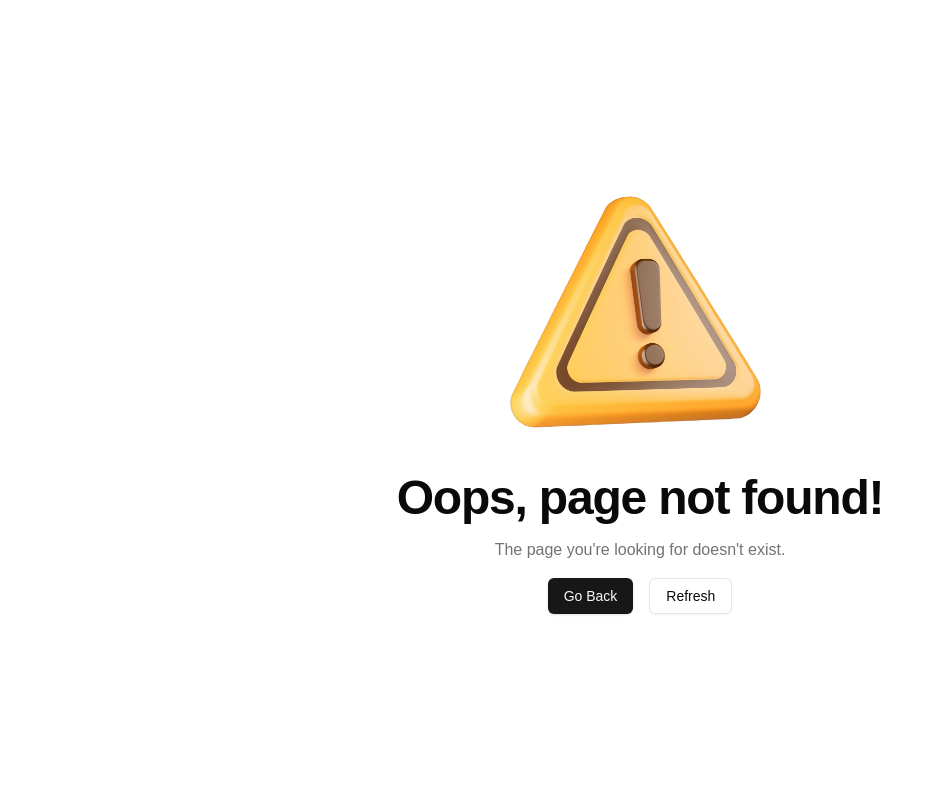
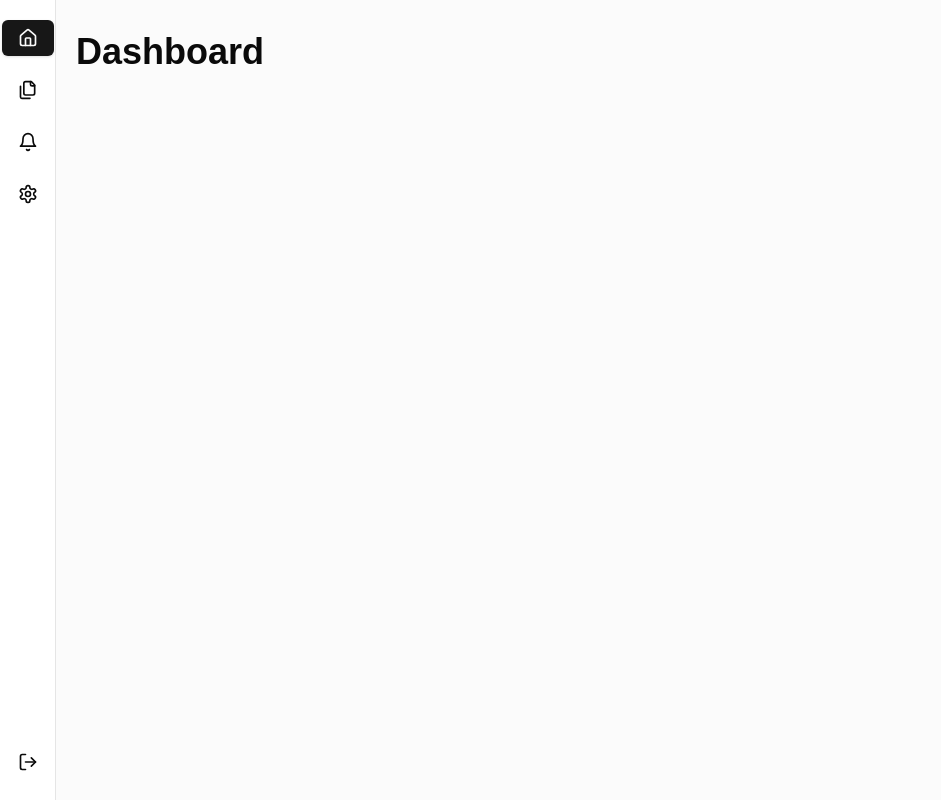
Before and after one commit to jdvictoria/juan-deped, a Next.js app: page /teacher/home in a window 1280 px wide. Before the commit this address had no page. Shown: the whole page, without its empty margins (0-941 px from the left). Built offline with nearby package versions, Linux system fonts and the light colour scheme.

Commit message:
create teacher components

```diff
--- /dev/null
+++ b/app/teacher/forms/page.tsx
@@ -0,0 +1,18 @@
+"use client";
+
+import NavigationBar from "@/components/Teacher/NavigationBar";
+
+export default function TeacherForms() {
+    return (
+        <div className="flex min-h-screen w-full bg-muted/40 flex-col sm:gap-4 sm:py-4 sm:pl-14">
+            <NavigationBar activeTab={"forms"}/>
+
+            <header className="px-2 sm:px-5 pt-4">
+                <h1 className="text-4xl font-bold text-left">Forms</h1>
+            </header>
+
+            <main className={`flex flex-1 flex-col sm:flex-row gap-4 p-4 sm:px-6 sm:py-0 md:gap-8 justify-center items-center`}>
+            </main>
+        </div>
+    );
+}
--- /dev/null
+++ b/app/teacher/home/page.tsx
@@ -0,0 +1,18 @@
+"use client";
+
+import NavigationBar from "@/components/Teacher/NavigationBar";
+
+export default function TeacherHome() {
+    return (
+        <div className="flex min-h-screen w-full bg-muted/40 flex-col sm:gap-4 sm:py-4 sm:pl-14">
+            <NavigationBar activeTab={"home"}/>
+
+            <header className="px-2 sm:px-5 pt-4">
+                <h1 className="text-4xl font-bold text-left">Dashboard</h1>
+            </header>
+
+            <main className={`flex flex-1 flex-col sm:flex-row gap-4 p-4 sm:px-6 sm:py-0 md:gap-8 justify-center items-center`}>
+            </main>
+        </div>
+    );
+}
--- /dev/null
+++ b/app/teacher/notifications/page.tsx
@@ -0,0 +1,18 @@
+"use client";
+
+import NavigationBar from "@/components/Teacher/NavigationBar";
+
+export default function TeacherNotifications() {
+    return (
+        <div className="flex min-h-screen w-full bg-muted/40 flex-col sm:gap-4 sm:py-4 sm:pl-14">
+            <NavigationBar activeTab={"notifications"}/>
+
+            <header className="px-2 sm:px-5 pt-4">
+                <h1 className="text-4xl font-bold text-left">Notifications</h1>
+            </header>
+
+            <main className={`flex flex-1 flex-col sm:flex-row gap-4 p-4 sm:px-6 sm:py-0 md:gap-8 justify-center items-center`}>
+            </main>
+        </div>
+    );
+}
--- /dev/null
+++ b/app/teacher/page.tsx
@@ -0,0 +1,14 @@
+"use client";
+
+import { useEffect } from "react";
+import { useRouter } from "next/navigation";
+
+export default function Student() {
+    const router = useRouter();
+
+    useEffect(() => {
+        router.replace("/teacher/home");
+    }, [router]);
+
+    return null;
+}
--- /dev/null
+++ b/app/teacher/settings/page.tsx
@@ -0,0 +1,18 @@
+"use client";
+
+import NavigationBar from "@/components/Teacher/NavigationBar";
+
+export default function TeacherSettings() {
+    return (
+        <div className="flex min-h-screen w-full bg-muted/40 flex-col sm:gap-4 sm:py-4 sm:pl-14">
+            <NavigationBar activeTab={"settings"}/>
+
+            <header className="px-2 sm:px-5 pt-4">
+                <h1 className="text-4xl font-bold text-left">Settings</h1>
+            </header>
+
+            <main className={`flex flex-1 flex-col sm:flex-row gap-4 p-4 sm:px-6 sm:py-0 md:gap-8 justify-center items-center`}>
+            </main>
+        </div>
+    );
+}
--- /dev/null
+++ b/components/Teacher/NavigationBar.tsx
@@ -0,0 +1,101 @@
+import { useRouter } from "next/navigation";
+
+import { Button } from "@/components/ui/button";
+import {
+    Tooltip,
+    TooltipContent,
+    TooltipProvider,
+    TooltipTrigger
+} from "@/components/ui/tooltip";
+
+import {
+    Home,
+    Mail,
+    Files,
+    Settings,
+    LogOut,
+    Bell
+} from "lucide-react";
+
+interface NavigationProps {
+    activeTab: string;
+}
+
+export default function Navigation({
+    activeTab,
+}: NavigationProps) {
+    const router = useRouter();
+
+    return (
+        <aside className="sticky top-0 z-10 flex w-full flex-col border-b bg-background sm:fixed sm:inset-y-0 sm:left-0 sm:w-14 sm:flex-col sm:border-r sm:border-b-0">
+            <nav className="flex flex-row items-center justify-center sm:justify-between gap-4 px-2 py-2 sm:flex-col sm:py-5 h-full">
+                <div className="flex flex-row sm:flex-col gap-4">
+                    <TooltipProvider>
+                        <Tooltip>
+                            <TooltipTrigger asChild>
+                                <Button
+                                    variant={activeTab === "home" ? "default" : "ghost"}
+                                    onClick={() => router.push("/teacher/home")}
+                                >
+                                    <Home className="h-5 w-5"/>
+                                    <span className="sr-only">Home</span>
+                                </Button>
+                            </TooltipTrigger>
+                            <TooltipContent side="right">Home</TooltipContent>
+                        </Tooltip>
+                        <Tooltip>
+                            <TooltipTrigger asChild>
+                                <Button
+                                    variant={activeTab === "forms" ? "default" : "ghost"}
+                                    onClick={() => router.push("/teacher/forms")}
+                                >
+                                    <Files className="h-5 w-5"/>
+                                    <span className="sr-only">Files</span>
+                                </Button>
+                            </TooltipTrigger>
+                            <TooltipContent side="right">Files</TooltipContent>
+                        </Tooltip>
+                        <Tooltip>
+                            <TooltipTrigger asChild>
+                                <Button
+                                    variant={activeTab === "notifications" ? "default" : "ghost"}
+                                    onClick={() => router.push("/teacher/notifications")}
+                                >
+                                    <Bell className="h-5 w-5"/>
+                                    <span className="sr-only">Notifications</span>
+                                </Button>
+                            </TooltipTrigger>
+                            <TooltipContent side="right">Notifications</TooltipContent>
+                        </Tooltip>
+                        <Tooltip>
+                            <TooltipTrigger asChild>
+                                <Button
+                                    variant={activeTab === "settings" ? "default" : "ghost"}
+                                    onClick={() => router.push("/teacher/settings")}
+                                >
+                                    <Settings className="h-5 w-5"/>
+                                    <span className="sr-only">Settings</span>
+                                </Button>
+                            </TooltipTrigger>
+                            <TooltipContent side="right">Settings</TooltipContent>
+                        </Tooltip>
+                    </TooltipProvider>
+                </div>
+
+                <div className="mt-0 sm:mt-auto">
+                    <TooltipProvider>
+                        <Tooltip>
+                            <TooltipTrigger asChild>
+                                <Button variant="ghost" onClick={() => router.push("/")}>
+                                    <LogOut className="h-5 w-5"/>
+                                    <span className="sr-only">Logout</span>
+                                </Button>
+                            </TooltipTrigger>
+                            <TooltipContent side="right">Logout</TooltipContent>
+                        </Tooltip>
+                    </TooltipProvider>
+                </div>
+            </nav>
+        </aside>
+    )
+}
```
